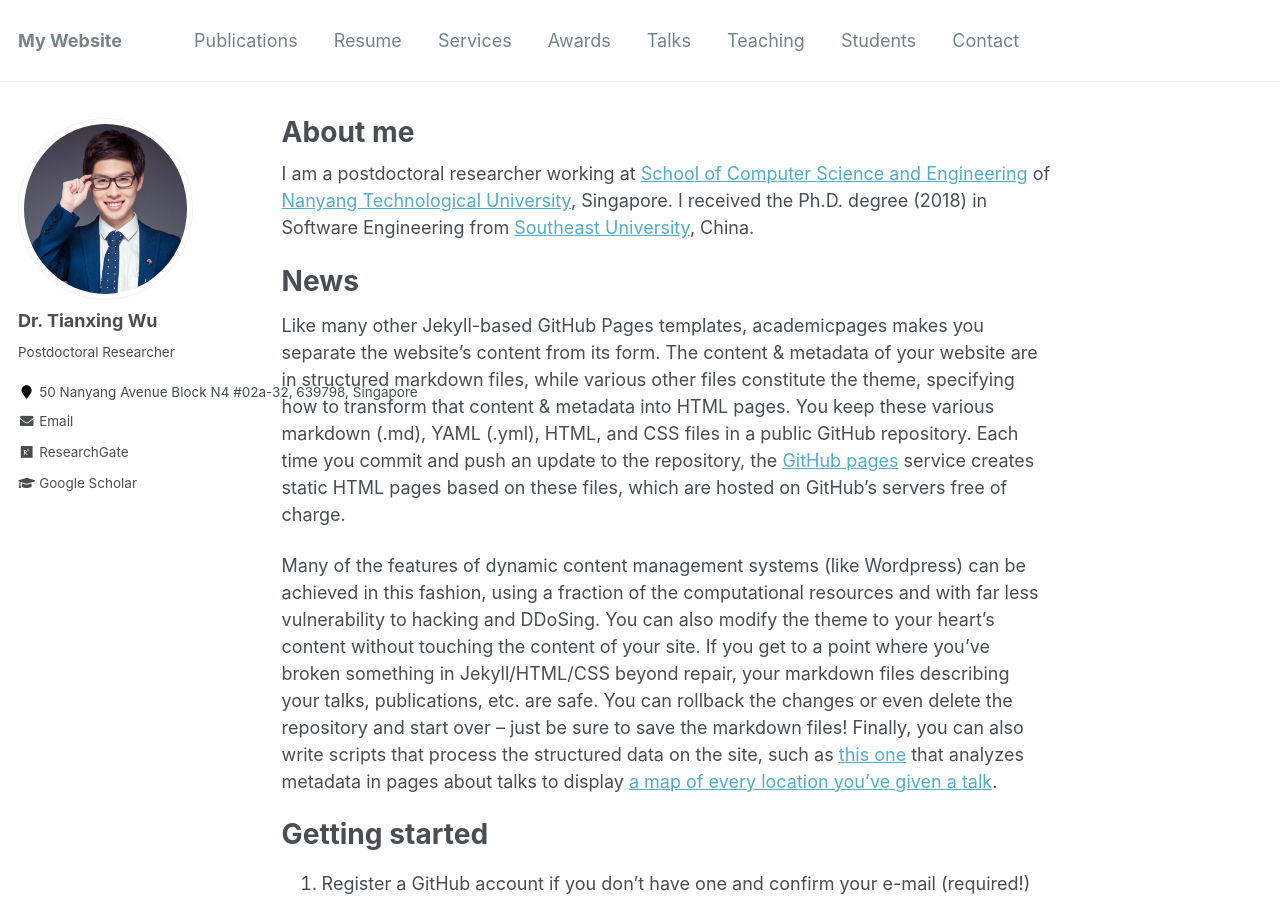
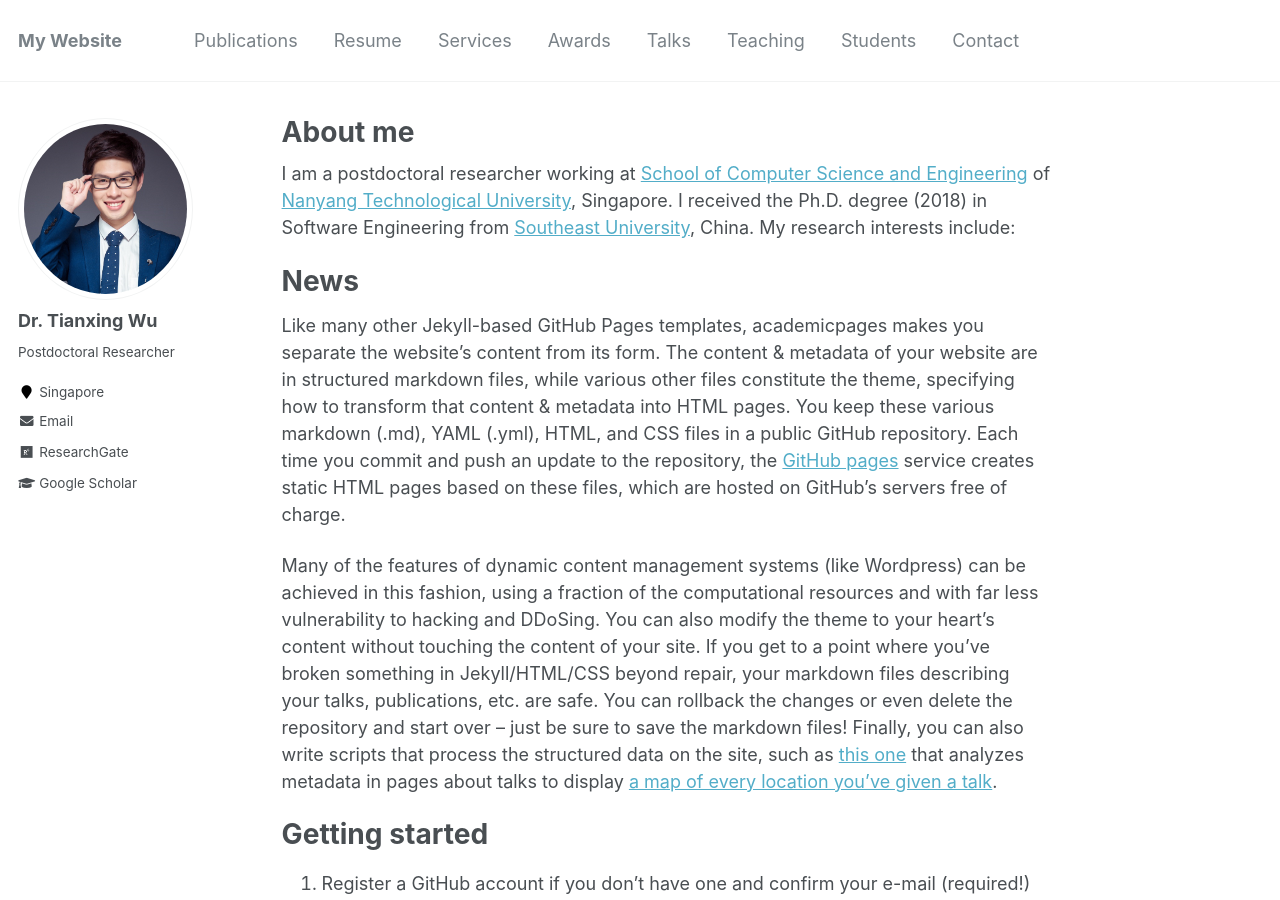
Before and after one commit to tianxing-wu/tianxing-wu.github.io, a Jekyll site: the page built from _pages/about.md, in a window 1280 px wide and 900 px high. Built offline with Jekyll 4.4.1, drawn with Linux system fonts in a browser that asks for light colours.

Commit message:
site update

```diff
--- a/_config.yml
+++ b/_config.yml
@@ -83,7 +83,7 @@ author:
   name             : "Dr. Tianxing Wu"
   avatar           : "wtx.png"
   bio              : "Postdoctoral Researcher"
-  location         : "50 Nanyang Avenue Block N4 #02a-32, 639798, Singapore"
+  location         : "Singapore"
   employer         :
   pubmed           :
   googlescholar    : "https://scholar.google.com/citations?user=VE7OlAkAAAAJ"
--- a/_pages/about.md
+++ b/_pages/about.md
@@ -8,7 +8,8 @@ redirect_from:
   - /about.html
 ---
 
-I am a postdoctoral researcher working at [School of Computer Science and Engineering](http://scse.ntu.edu.sg) of [Nanyang Technological University](https://www.ntu.edu.sg), Singapore. I received the Ph.D. degree (2018) in Software Engineering from [Southeast University](https://www.seu.edu.cn), China.
+I am a postdoctoral researcher working at [School of Computer Science and Engineering](http://scse.ntu.edu.sg) of [Nanyang Technological University](https://www.ntu.edu.sg), Singapore. I received the Ph.D. degree (2018) in Software Engineering from [Southeast University](https://www.seu.edu.cn), China. My research interests include:
+
 
 News
 ======
```
Also changed, not shown: 2 other files.
